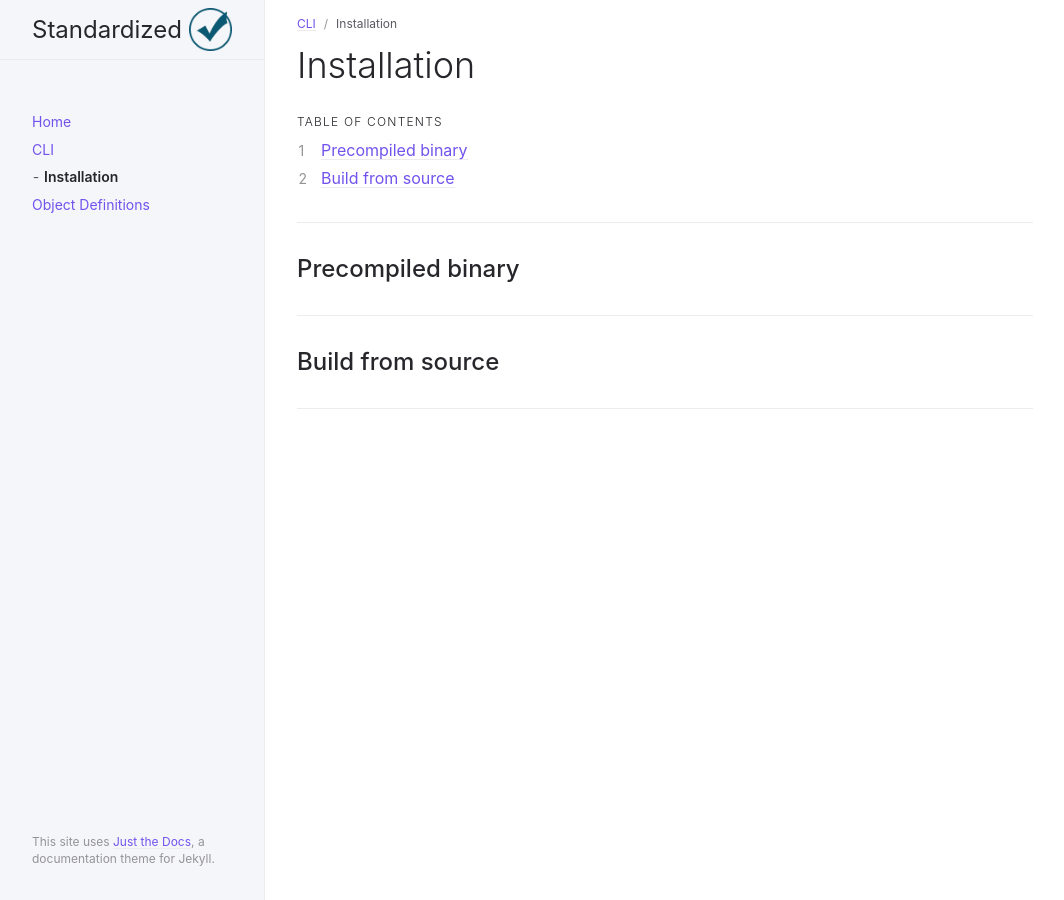
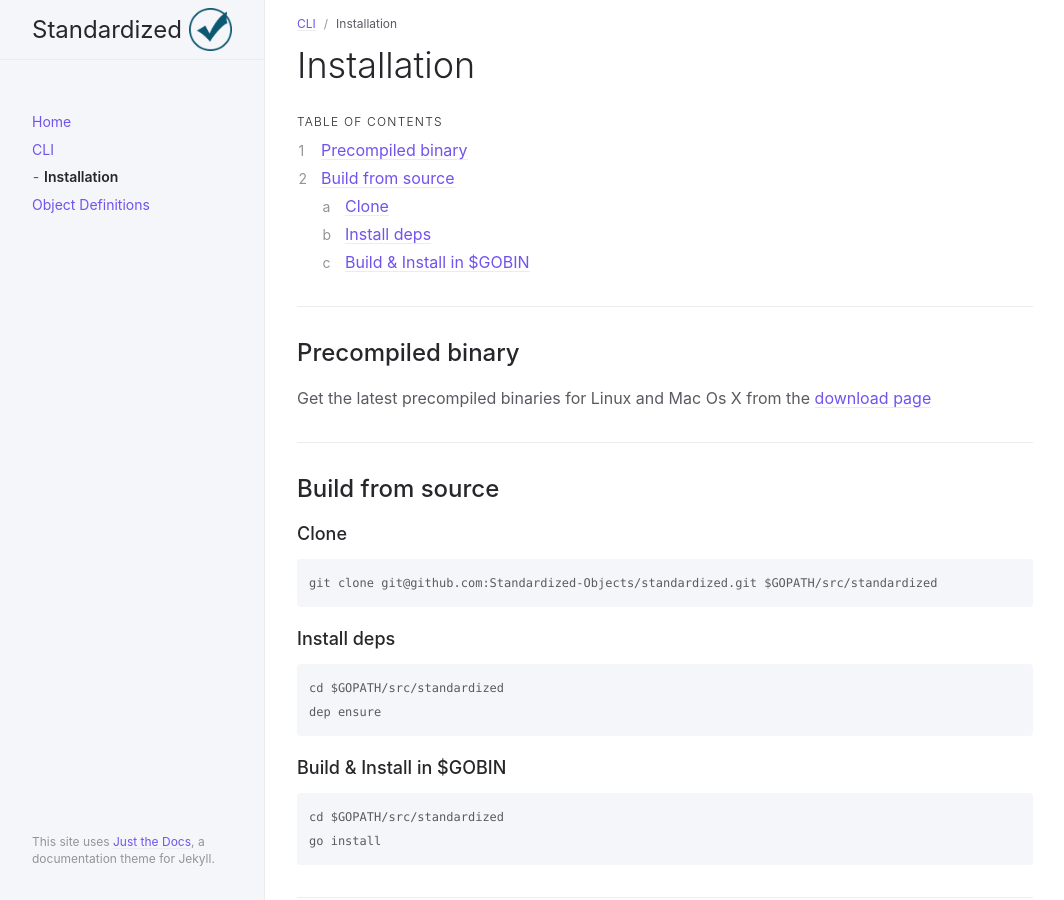
Before and after one commit to Standardized-Objects/Standardized-Objects.github.io, a Jekyll site: the page built from docs/cli/install.md, in a window 1280 px wide. Shown: the whole page, without its empty margins (107-1171 px from the left). Built offline with Jekyll 4.4.1, drawn with Linux system fonts in a browser that asks for light colours.

Commit message:
Update install.md

```diff
--- a/docs/cli/install.md
+++ b/docs/cli/install.md
@@ -18,6 +18,22 @@ nav_order: 1
 
 ## Precompiled binary
 
+Get the latest precompiled binaries for Linux and Mac Os X from the [download page](https://github.com/Standardized-Objects/standardized/releases)
+
 ---
 
 ## Build from source
+
+### Clone
+
+    git clone git@github.com:Standardized-Objects/standardized.git $GOPATH/src/standardized
+
+### Install deps
+
+    cd $GOPATH/src/standardized
+    dep ensure
+
+### Build & Install in $GOBIN
+
+    cd $GOPATH/src/standardized
+    go install
```
